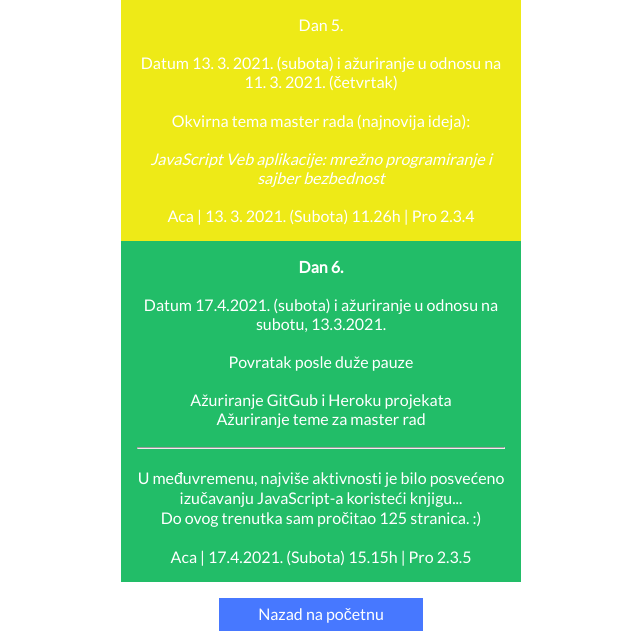
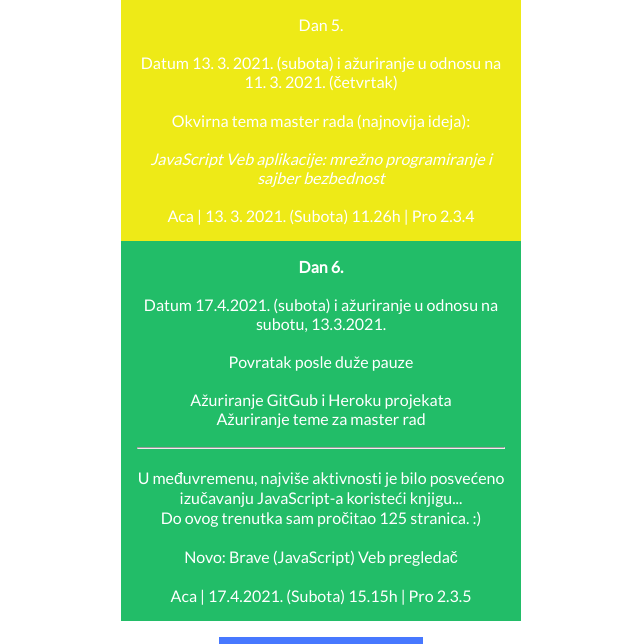
Before and after one commit to CoaPro/root, a Django app: page /root/aktivnosti in a window 1280 px wide. Shown: the part 2265-2909 px from the top of the page, without its empty margins (319-959 px from the left). Run offline with Django 3.2, Linux system fonts and the light colour scheme.

Commit message:
Update 4 | 17.4.2021.

```diff
--- a/aleksandarlukovic/templates/root/aktivnosti.html
+++ b/aleksandarlukovic/templates/root/aktivnosti.html
@@ -204,6 +204,9 @@
             Do ovog trenutka sam pročitao 125 stranica. :)
             <br/>
             <br/>
+            Novo: Brave (JavaScript) Veb pregledač
+            <br/>
+            <br/>
             Aca | 17.4.2021. (Subota) 15.15h | Pro 2.3.5
 
         </div>
```
